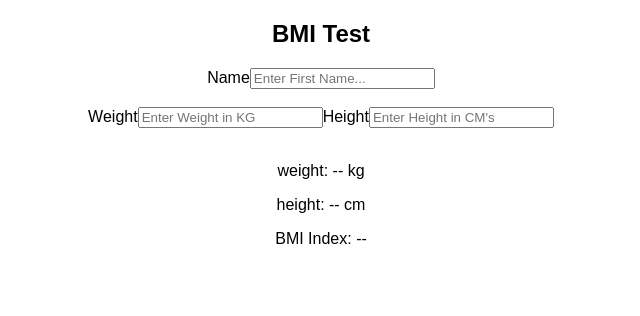
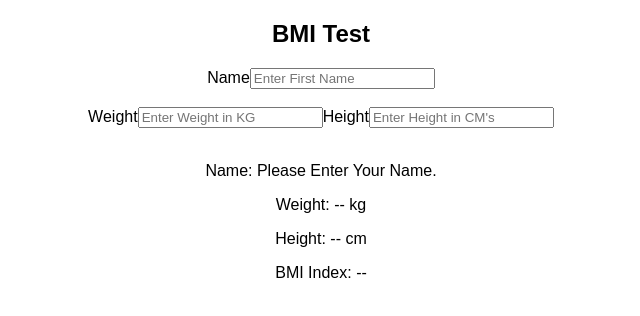
Before and after one commit to tripodistudios/bmi-calculator, a React (Create React App) app: page / in a window 1280 px wide. Shown: the top 316 px of the page, without its empty margins (319-959 px from the left). Built offline with nearby package versions, Linux system fonts and the light colour scheme.

Commit message:
Fix Name and split logic

```diff
--- a/src/component/BMICalculator.js
+++ b/src/component/BMICalculator.js
@@ -1,49 +1,29 @@
 import React, { Component } from 'react';
-import { render } from 'react-dom'
+import { render } from 'react-dom';
+import { calculateBMI } from  '../logic/BMICalculation';
 
 export default class BMICalculator extends Component {
     state = {weight: '', height: '', BMI: ''}
-
-    isNumber = (number) => {
-        return !!number.match(/^[0-9]+$/)///[0-9]+/);
-    }
-
-    calculateBMI = (weight, height) => {
-        console.log(this.isNumber(weight));
-        console.log(this.isNumber(height));
-        if(this.isNumber(weight) && this.isNumber(height)) {
-            height = height / 100;
-            return weight / (height * height);
-        } else {
-            return "(Ensure Height and Weight are Numbers)"
-        }
-    }
-
-    // checkCalulator = () => {
-    //     console.log(this.state.weight);
-    //     //console.log(this.state.height);
-    // }
-
-    weight = (e) => {
-        let weightValue = e.target.value;
-        let BMI = this.calculateBMI(weightValue, this.state.height);
-        this.setState({weight: weightValue, BMI: BMI})
-    }
-
-    height = (e) => {
-        let heightValue = e.target.value;
-        let BMI = this.calculateBMI(this.state.weight, heightValue);
-        this.setState({height: heightValue, BMI: BMI})
-    }
 
     name = (e) => {
         let enteredName = e.target.value;
         this.setState({name: enteredName})
     }
 
+    weight = (e) => {
+        let weightValue = e.target.value;
+        let BMI = calculateBMI(weightValue, this.state.height);
+        this.setState({weight: weightValue, BMI: BMI})
+    }
+
+    height = (e) => {
+        let heightValue = e.target.value;
+        let BMI = calculateBMI(this.state.weight, heightValue);
+        this.setState({height: heightValue, BMI: BMI})
+    }
+
     render() {
         const {name, weight, height, BMI} = this.state
-        console.log(BMI);
 
         return (
             <div>
@@ -54,7 +34,7 @@ export default class BMICalculator extends Component {
                     id={'name'}
                     type={'text'}
                     value={name}
-            placeholder={'Enter First Name...'}
+                    placeholder={'Enter First Name'}
                     onChange={this.name}
                 />
                 <br />
@@ -82,18 +62,23 @@ export default class BMICalculator extends Component {
                 />
                 <br />
                 <br />
+            {name ? (
+              <p>Name: {name}</p>
+            ) : (
+              <p>Name: Please Enter Your Name.</p>
+            )}
                 {weight ? (
-              <p>weight: {weight} kg</p>
+              <p>Weight: {weight} kg</p>
             ) : (
-              <p>weight: -- kg</p>
+              <p>Weight: -- kg</p>
             )}
             {height ? (
-              <p>height: {height} cm</p>
+              <p>Height: {height} cm</p>
             ) : (
-              <p>height: -- cm</p>
+              <p>Height: -- cm</p>
             )}
             {BMI ? (
-              <p>BMI Index: {name}, your BMI is {BMI}</p>
+              <p>BMI Index: {BMI}</p>
             ) : (
               <p>BMI Index: -- </p>
             )}
--- /dev/null
+++ b/src/logic/BMICalculation.js
@@ -0,0 +1,14 @@
+let isNumber = (number) => {
+    return !!number.match(/^[0-9]+$/)///[0-9]+/);
+};
+
+export function calculateBMI(weight, height) {
+    console.log(isNumber(weight));
+    console.log(isNumber(height));
+    if(isNumber(weight) && isNumber(height)) {
+        height = height / 100;
+        return weight / (height * height);
+    } else {
+        return "(Ensure Height and Weight are Numbers)"
+    }
+}
```
Lines whose indentation alone changed are shown as unchanged.
